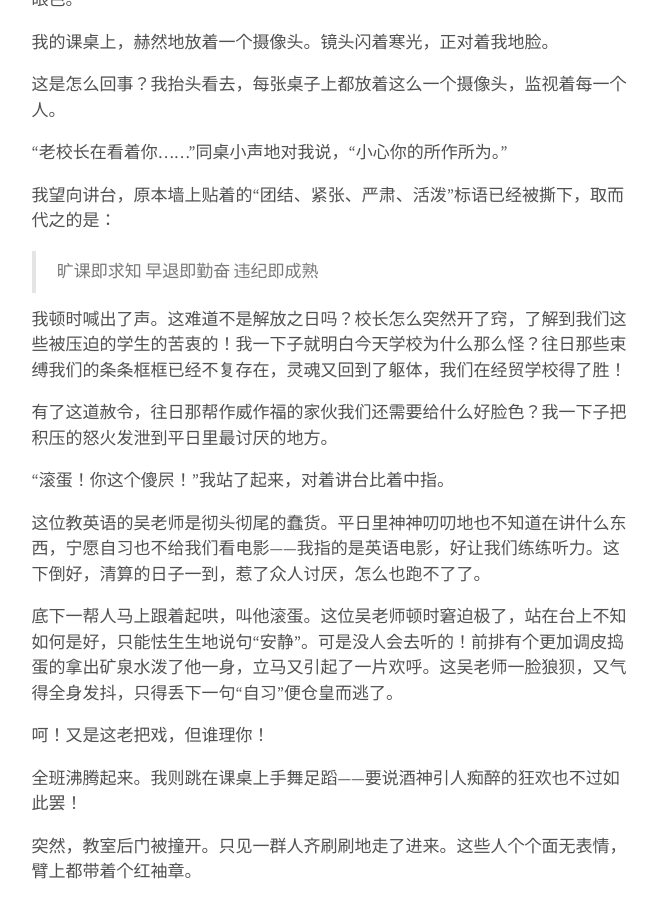
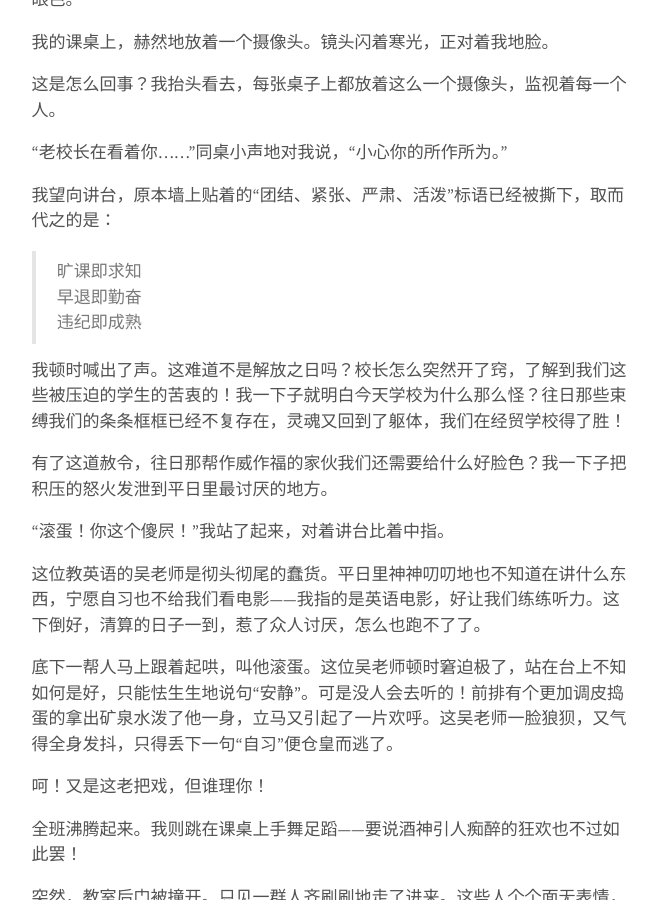
Before and after one commit to enkrasia/enkrasia.github.io, a Jekyll site: the page built from blog/_posts/2017-10-05-经贸学校的小故事.md, in a window 1280 px wide and 900 px high, scrolled down 816 px. Shown: the whole window, without its empty margins (311-968 px from the left). Built offline with Jekyll 4.4.1, drawn with Linux system fonts in a browser that asks for light colours; our own code applies the rules of GitHub Pages for plain Markdown files.

```diff
--- a/blog/_posts/2017-10-05-经贸学校的小故事.md
+++ b/blog/_posts/2017-10-05-经贸学校的小故事.md
@@ -28,9 +28,9 @@ excerpt_separator: <!--more-->
 
 我望向讲台，原本墙上贴着的“团结、紧张、严肃、活泼”标语已经被撕下，取而代之的是：
 
->旷课即求知
-早退即勤奋
-违纪即成熟
+>旷课即求知<br>
+>早退即勤奋<br>
+>违纪即成熟<br>
 
 我顿时喊出了声。这难道不是解放之日吗？校长怎么突然开了窍，了解到我们这些被压迫的学生的苦衷的！我一下子就明白今天学校为什么那么怪？往日那些束缚我们的条条框框已经不复存在，灵魂又回到了躯体，我们在经贸学校得了胜！
 
```
